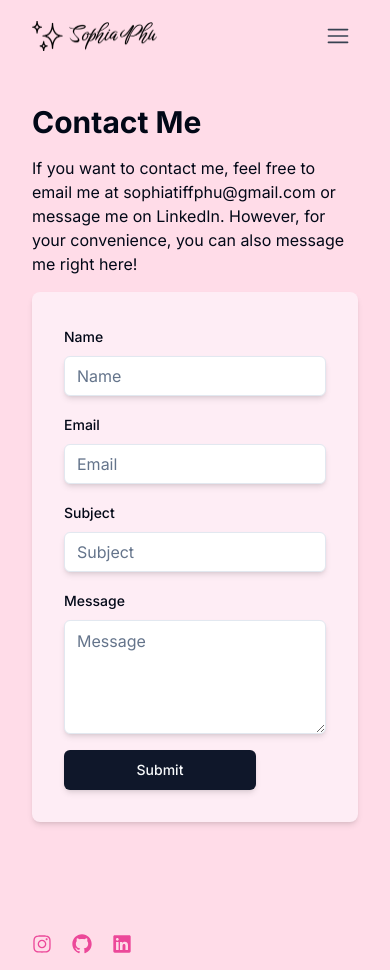
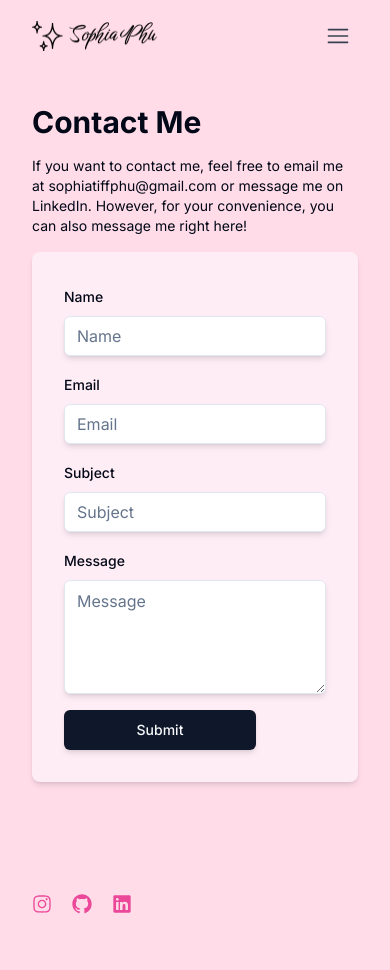
Before and after one commit to sophiaaphu/sophia-personal-website, a Next.js app in the folder sophia-personal-website/: page /contact in a window 390 px wide. After the commit the page ends 930 px from the top, so only its background shows below. Built offline with nearby package versions, Linux system fonts and the light colour scheme.

Commit message:
more font updates

```diff
--- a/sophia-personal-website/src/app/contact/page.tsx
+++ b/sophia-personal-website/src/app/contact/page.tsx
@@ -46,7 +46,7 @@
       <div className="flex flex-col gap-4">
         <h1 className="font-bold text-3xl lg:text-4xl">Contact Me</h1>
         <div>
-          <p className=" text-small md:text-base">
+          <p className=" text-sm md:text-base">
             If you want to contact me, feel free to email me at
             sophiatiffphu@gmail.com or message me on LinkedIn. However, for
             your convenience, you can also message me right here!
```
